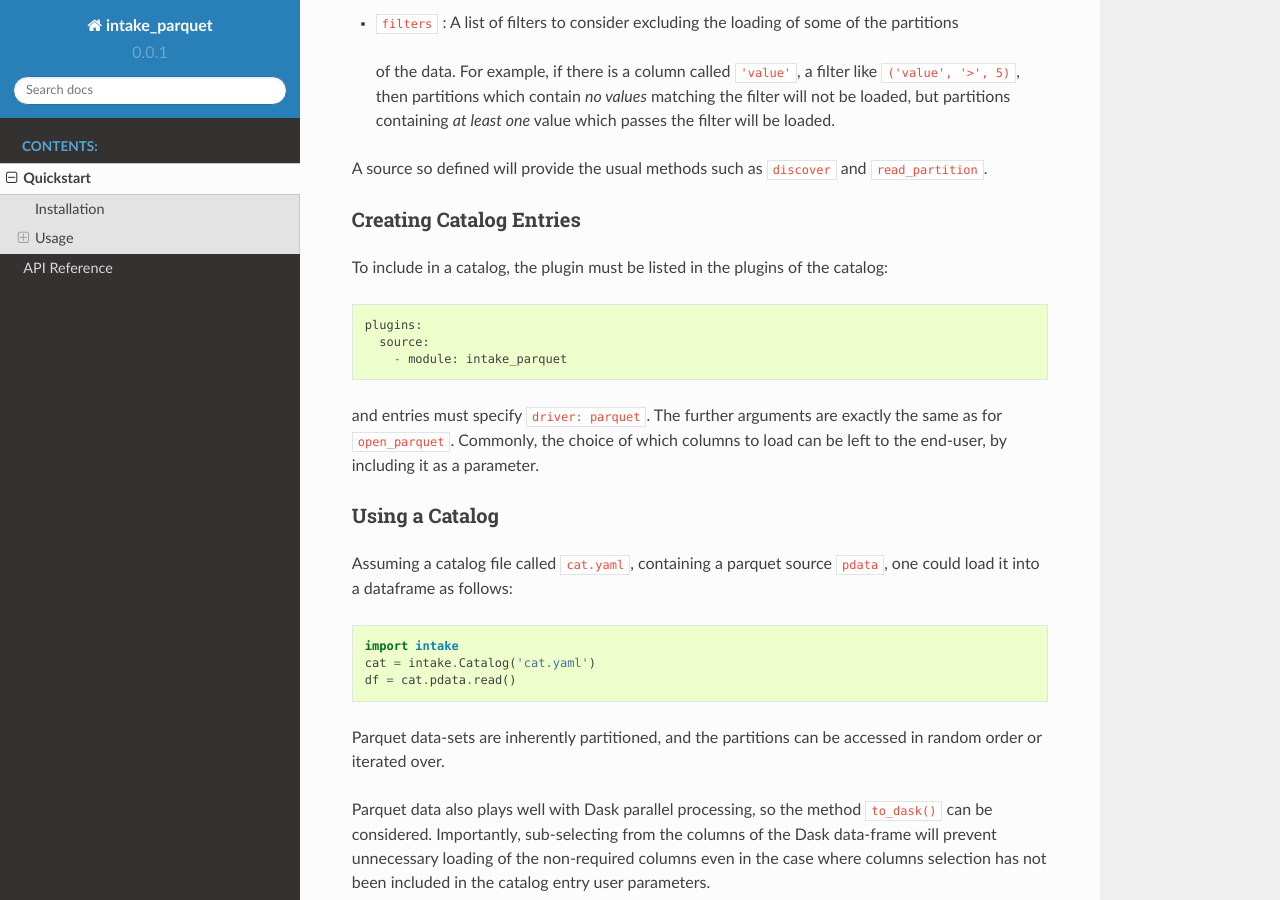
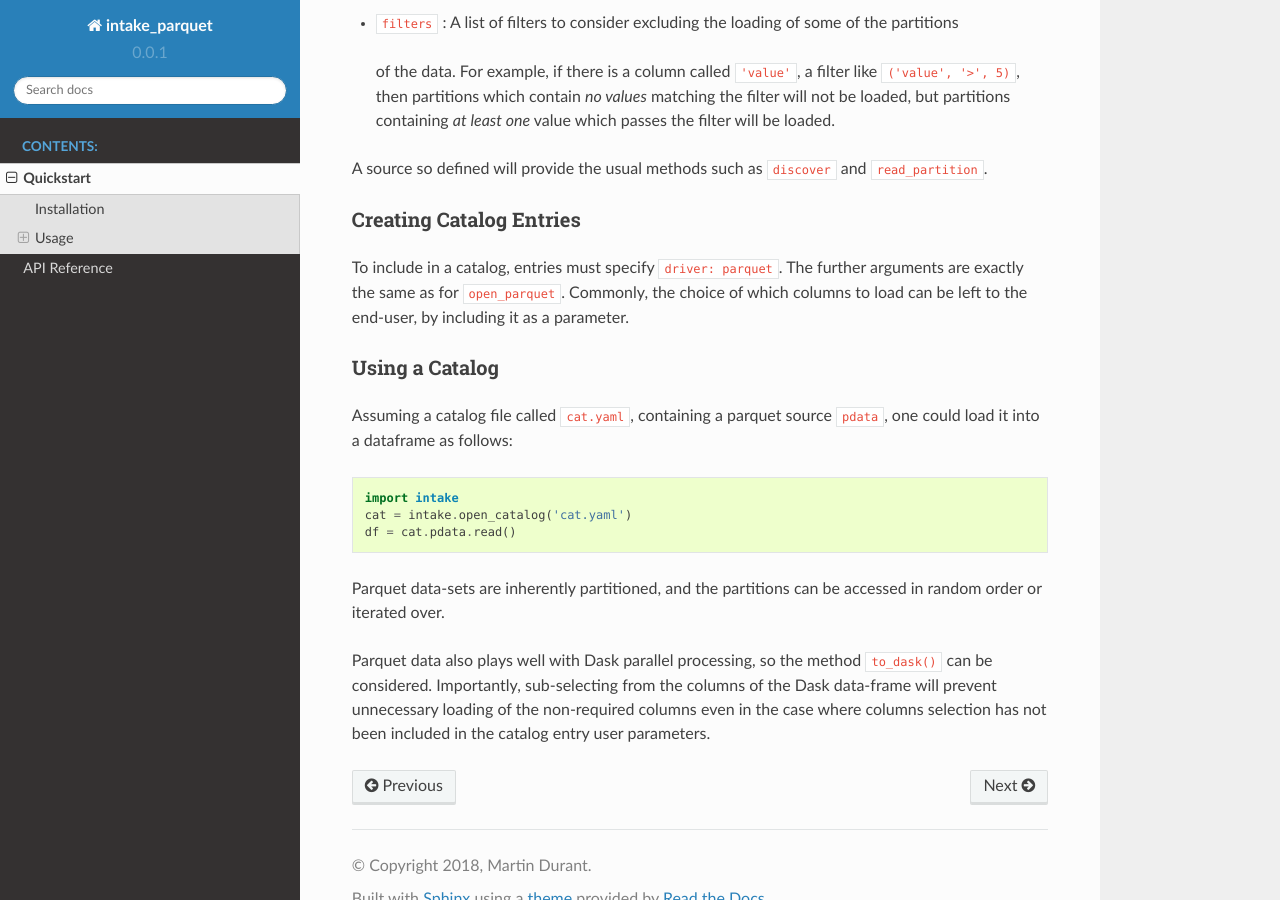
Before and after one commit to intake/intake-parquet, a Sphinx documentation site: the page built from docs/source/quickstart.rst, in a window 1280 px wide and 900 px high, scrolled down 1210 px. Built offline with Sphinx 7.4.7 and the Read the Docs theme 2.0.0, drawn with Linux system fonts in a browser that asks for light colours.

Commit message:
update docs

```diff
--- a/docs/source/api.rst
+++ b/docs/source/api.rst
@@ -4,11 +4,7 @@ API Reference
 .. currentmodule:: intake_parquet
 
 .. autosummary::
-   Plugin
    intake_parquet.source.ParquetSource
-
-.. autoclass:: Plugin
-   :members:
 
 .. autoclass:: intake_parquet.source.ParquetSource
    :members:
--- a/docs/source/quickstart.rst
+++ b/docs/source/quickstart.rst
@@ -61,13 +61,8 @@ A source so defined will provide the usual methods such as ``discover`` and ``re
 Creating Catalog Entries
 ~~~~~~~~~~~~~~~~~~~~~~~~
 
-To include in a catalog, the plugin must be listed in the plugins of the catalog::
-
-   plugins:
-     source:
-       - module: intake_parquet
-
-and entries must specify ``driver: parquet``. The further arguments are exactly the same
+To include in a catalog, entries must specify ``driver: parquet``.
+The further arguments are exactly the same
 as for ``open_parquet``. Commonly, the choice of which columns to load can be left to the
 end-user, by including it as a parameter.
 
@@ -78,7 +73,7 @@ Assuming a catalog file called ``cat.yaml``, containing a parquet source ``pdata
 load it into a dataframe as follows::
 
    import intake
-   cat = intake.Catalog('cat.yaml')
+   cat = intake.open_catalog('cat.yaml')
    df = cat.pdata.read()
 
 Parquet data-sets are inherently partitioned, and the partitions can be accessed in random order
```
Also changed, not shown: 2 other files.
